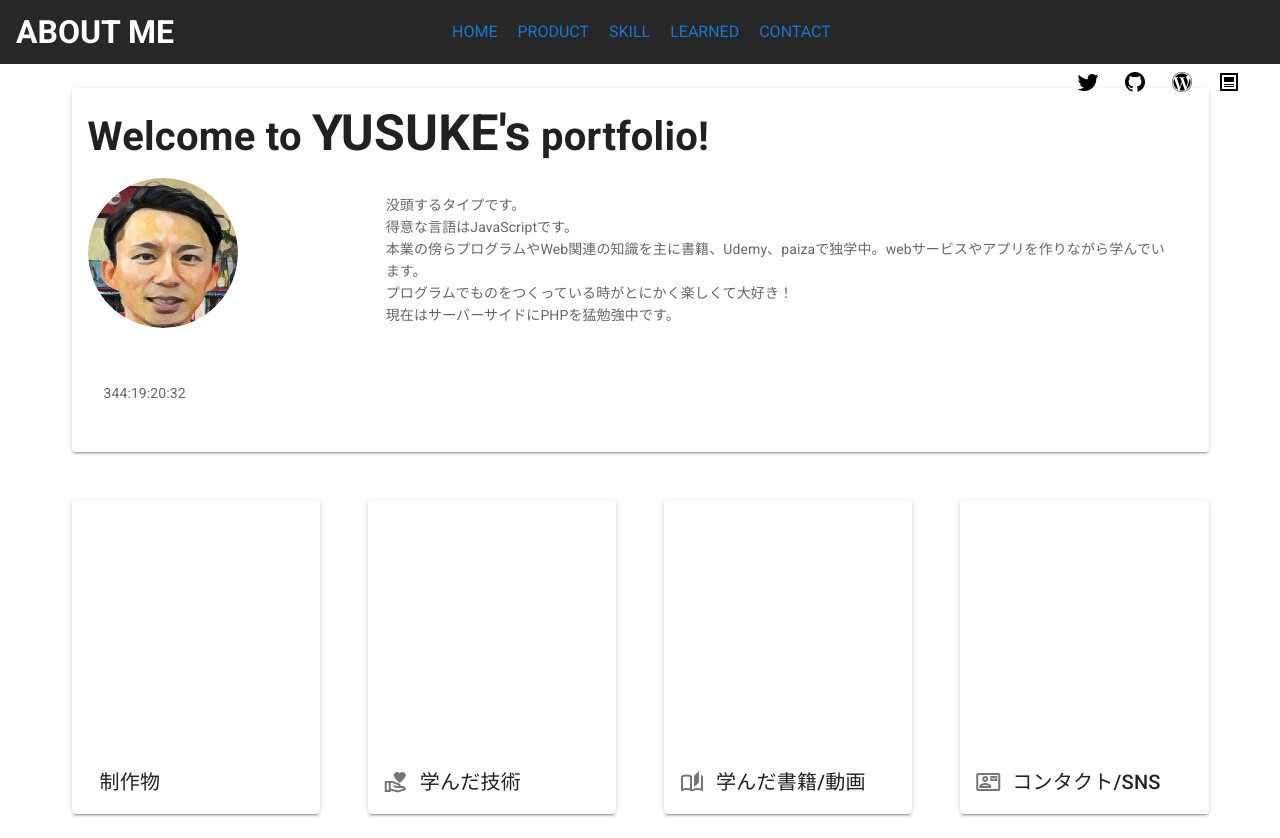
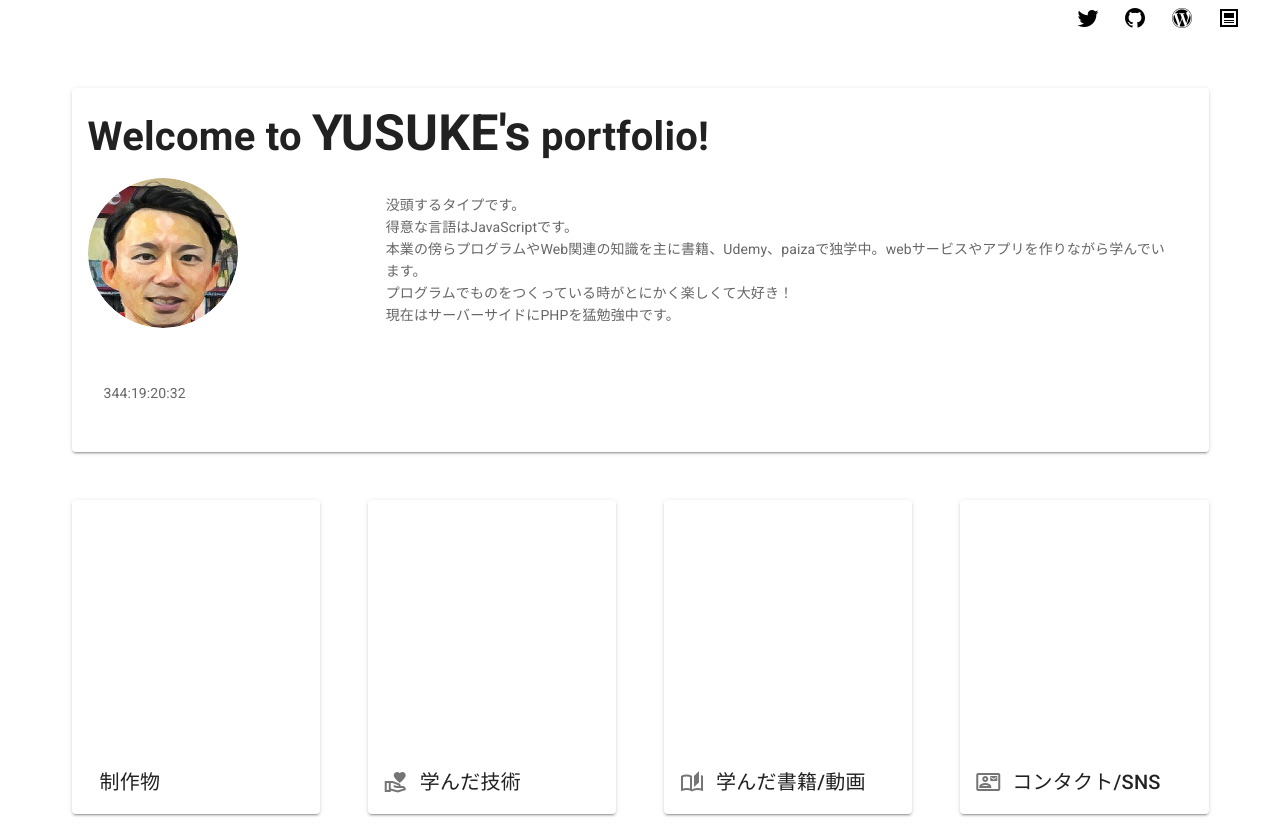
Before and after one commit to sukeo-sukeo/my_page_add_db, a Vue app: page / in a window 1280 px wide. Built offline with nearby package versions, Linux system fonts and the light colour scheme.

Commit message:
headerbar scrollでhiden add

```diff
--- a/src/App.vue
+++ b/src/App.vue
@@ -5,7 +5,7 @@
       <side-menu></side-menu>
     </v-navigation-drawer>
 
-    <v-app-bar app flat dark>
+    <v-app-bar app flat dark hide-on-scroll>
       <v-row align="center" justify="space-between">
         <v-col cols="2" class="d-sm-none">
           <v-btn @click="drawer = !drawer"
```
Also changed, not shown: 1 other file (tests, documents, lock files or other folders).
